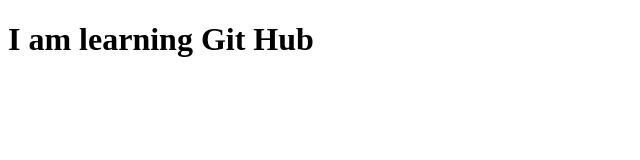
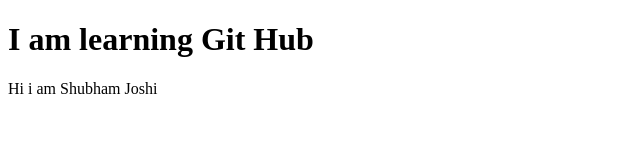
Before and after one commit to shubhamjoshi76/icp8.0, a plain HTML site: page index.html in a window 1280 px wide. Shown: the whole page, without its empty margins (0-640 px from the left). Drawn offline with Linux system fonts and the light colour scheme.

Commit message:
git info add

```diff
--- a/index.html
+++ b/index.html
@@ -6,5 +6,6 @@
 </head>
 <body>
     <h1>I am learning Git Hub</h1>
+    <p>Hi i am Shubham Joshi</p>
 </body>
 </html>
```
